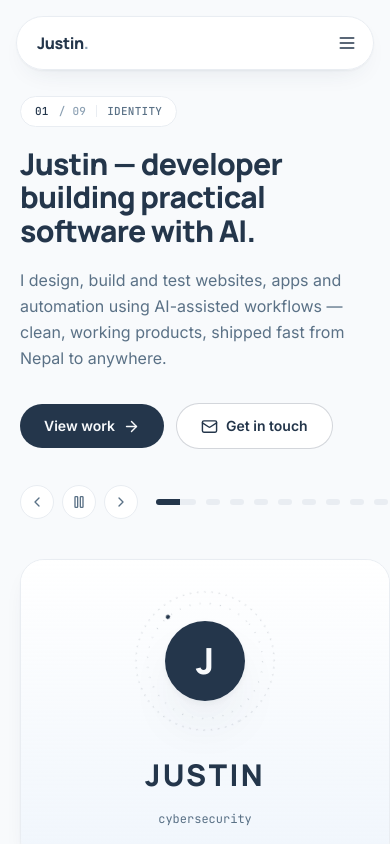
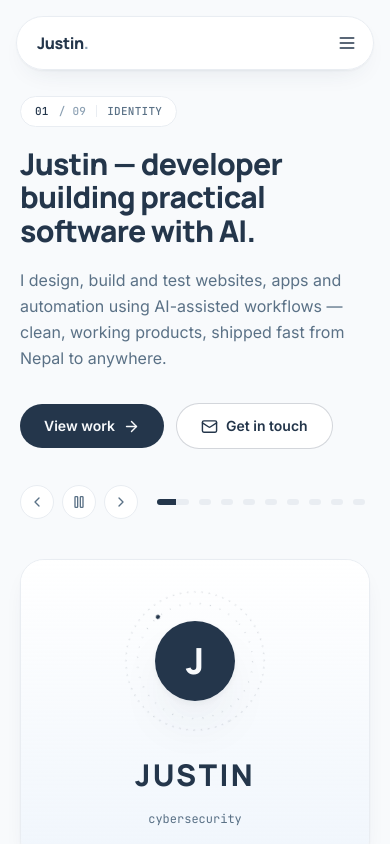
Before and after one commit to Brolomna/justin-portfolio, a React (Vite) app: page / in a window 390 px wide. Shown: the top 844 px of the page. Built offline with nearby package versions, Linux system fonts and the light colour scheme.

Commit message:
fix: mobile presentation controls fit small screens (min-w-0 grid children, wrapping dot rail)

```diff
--- a/src/components/presentation/Presentation.tsx
+++ b/src/components/presentation/Presentation.tsx
@@ -50,7 +50,7 @@ export default function Presentation() {
       <div className="mx-auto max-w-6xl px-5 sm:px-8">
         <div className="grid items-center gap-10 lg:grid-cols-[1.05fr_1fr] lg:gap-12">
           {/* Text panel — always synchronized with the active scene */}
-          <div className="max-w-xl">
+          <div className="min-w-0 max-w-xl">
             <div key={`k-${scene.id}`} className="pp-text">
               <p className="inline-flex items-center gap-2.5 rounded-full border border-coolgray bg-white px-3.5 py-1.5 font-mono text-[11px] font-medium tracking-wide text-ink-mute">
                 <span className="text-ink">
@@ -95,7 +95,7 @@ export default function Presentation() {
 
             {/* Controls */}
             <div className="mt-9">
-              <div className="flex items-center gap-2">
+              <div className="flex flex-wrap items-center gap-x-2 gap-y-2">
                 <button
                   type="button"
                   onClick={p.prev}
@@ -122,7 +122,7 @@ export default function Presentation() {
                   <ChevronRight size={16} />
                 </button>
 
-                <div className="ml-2 flex items-center gap-1.5" role="tablist" aria-label="Scenes">
+                <div className="ml-2 flex min-w-0 flex-wrap items-center gap-1" role="tablist" aria-label="Scenes">
                   {scenes.map((s, i) => (
                     <button
                       key={s.id}
@@ -131,11 +131,11 @@ export default function Presentation() {
                       aria-selected={i === index}
                       aria-label={`Scene ${i + 1}: ${s.kicker}`}
                       onClick={() => p.goTo(i)}
-                      className="group relative flex h-6 items-center px-0.5"
+                      className="group relative flex h-6 items-center px-[3px]"
                     >
                       <span
                         className={`relative block h-1.5 overflow-hidden rounded-full transition-all duration-300 ${
-                          i === index ? 'w-10 bg-coolgray' : 'w-3.5 bg-coolgray group-hover:bg-ink-faint'
+                          i === index ? 'w-8 sm:w-10 bg-coolgray' : 'w-3 sm:w-3.5 bg-coolgray group-hover:bg-ink-faint'
                         }`}
                       >
                         {i === index && p.autoActive && (
@@ -165,7 +165,7 @@ export default function Presentation() {
 
           {/* Visual panel */}
           <div
-            className="relative h-[19rem] sm:h-[24rem] lg:h-[26rem] overflow-hidden rounded-3xl border border-coolgray bg-white shadow-card"
+            className="relative h-[19rem] w-full min-w-0 sm:h-[24rem] lg:h-[26rem] overflow-hidden rounded-3xl border border-coolgray bg-white shadow-card"
           >
             <div key={scene.id} className="pp-scene h-full w-full">
               <SceneVisual id={scene.id} />
```
